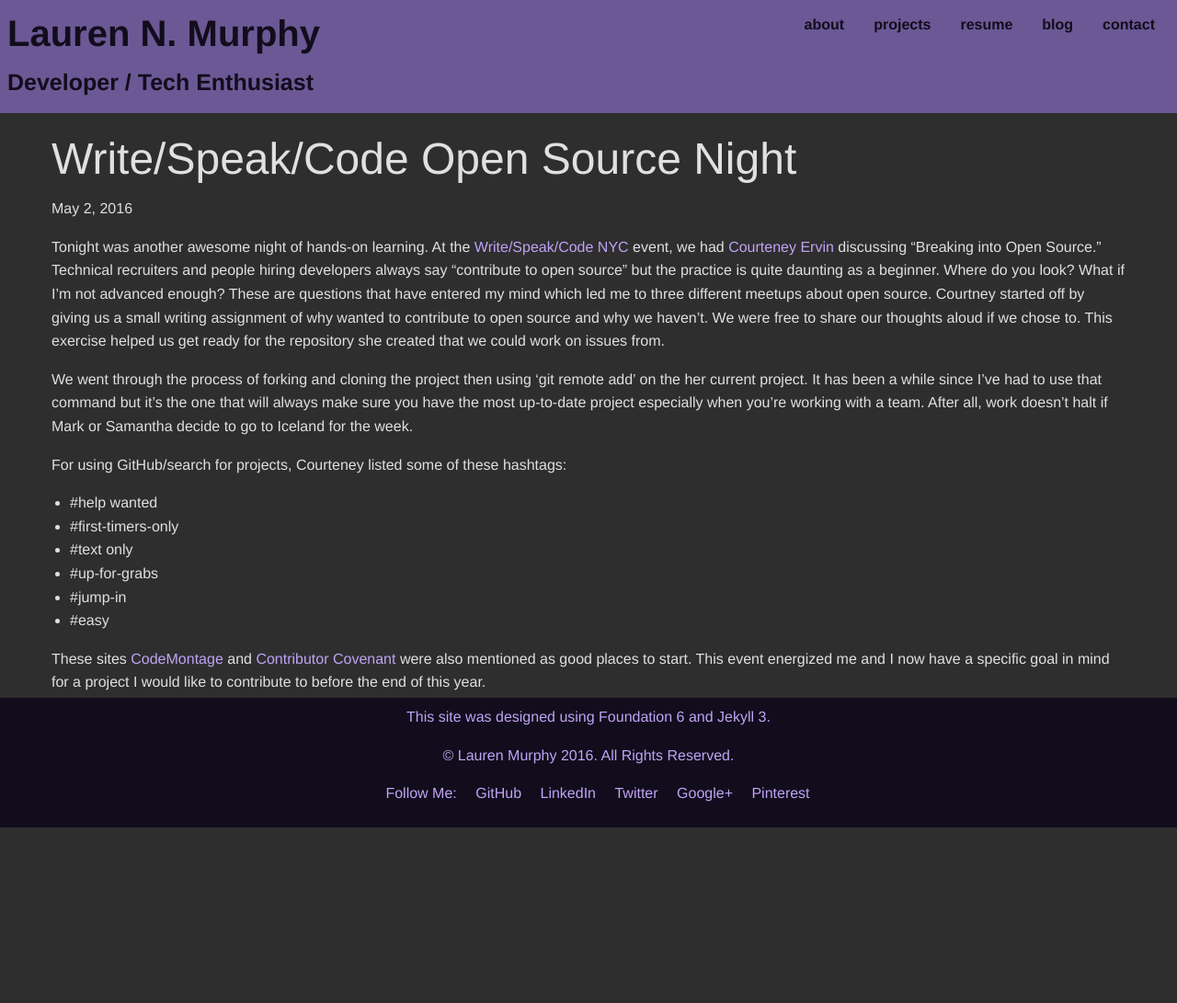
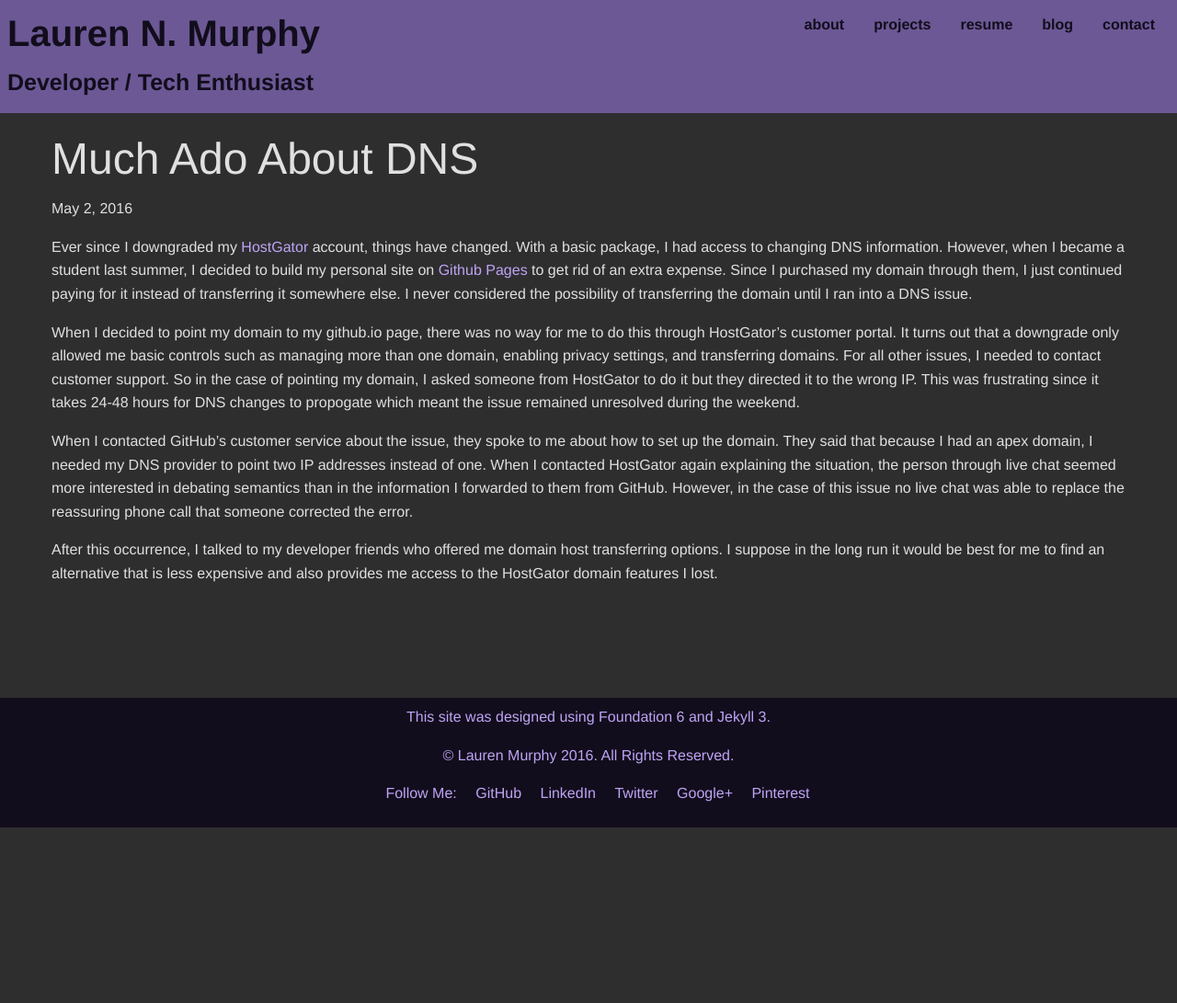
Before and after one commit to laurennor/laurennor.github.io, a Jekyll site: the page built from _posts/2016-05-02-much-ado-about-dns.md, in a window 1280 px wide. Shown: the whole page at 92% size. Built offline with Jekyll 4.4.1, drawn with Linux system fonts in a browser that asks for light colours; after the commit the page ends 973 px from its top, so only the background shows below that.

Commit message:
update contact and projects

```diff
--- a/_includes/footer.html
+++ b/_includes/footer.html
@@ -18,8 +18,6 @@
 </div>
 </div>
   <script src="/js/foundation.min.js"></script>
-  <script src="/js/foundation.core.js"></script>
-  <script src="/js/foundation.abide.js"></script>
   <script>
     $(document).foundation();
   </script>
--- a/_posts/2016-05-02-much-ado-about-dns.md
+++ b/_posts/2016-05-02-much-ado-about-dns.md
@@ -1,24 +1,15 @@
 ---
 layout: post
-title:  Write/Speak/Code Open Source Night
-categories: open-source, oss, wsc
+title:  Much Ado About DNS
+categories: dns, domains
 ---
-Tonight was another awesome night of hands-on learning. At the [Write/Speak/Code NYC][wsc-nyc] event, we had [Courteney Ervin][courteney] discussing "Breaking into Open Source." Technical recruiters and people hiring developers always say "contribute to open source" but the practice is quite daunting as a beginner. Where do you look? What if I'm not advanced enough? These are questions that have entered my mind which led me to three different meetups about open source. Courtney started off by giving us a small writing assignment of why wanted to contribute to open source and why we haven't. We were free to share our thoughts aloud if we chose to. This exercise helped us get ready for the repository she created that we could work on issues from.
+Ever since I downgraded my [HostGator][hostgator] account, things have changed. With a basic package, I had access to changing DNS information. However, when I became a student last summer, I decided to build my personal site on [Github Pages][github-pages] to get rid of an extra expense. Since I purchased my domain through them, I just continued paying for it instead of transferring it somewhere else. I never considered the possibility of transferring the domain until I ran into a DNS issue.
 
-We went through the process of forking and cloning the project then using 'git remote add' on the her current project. It has been a while since I've had to use that command but it's the one that will always make sure you have the most up-to-date project especially when you're working with a team. After all, work doesn't halt if Mark or Samantha decide to go to Iceland for the week.
+When I decided to point my domain to my github.io page, there was no way for me to do this through HostGator's customer portal. It turns out that a downgrade only allowed me basic controls such as managing more than one domain, enabling privacy settings, and transferring domains. For all other issues, I needed to contact customer support. So in the case of pointing my domain, I asked someone from HostGator to do it but they directed it to the wrong IP. This was frustrating since it takes 24-48 hours for DNS changes to propogate which meant the issue remained unresolved during the weekend.
 
-For using GitHub/search for projects, Courteney listed some of these hashtags:
+When I contacted GitHub's customer service about the issue, they spoke to me about how to set up the domain. They said that because I had an apex domain, I needed my DNS provider to point two IP addresses instead of one. When I contacted HostGator again explaining the situation, the person through live chat seemed more interested in debating semantics than in the information I forwarded to them from GitHub. However, in the case of this issue no live chat was able to replace the reassuring phone call that someone corrected the error.
 
-- #help wanted
-- #first-timers-only
-- #text only
-- #up-for-grabs
-- #jump-in
-- #easy
+After this occurrence, I talked to my developer friends who offered me domain host transferring options. I suppose in the long run it would be best for me to find an alternative that is less expensive and also provides me access to the HostGator domain features I lost.
 
-These sites [CodeMontage][code-montage] and [Contributor Covenant][contrib-cov] were also mentioned as good places to start. This event energized me and I now have a specific goal in mind for a project I would like to contribute to before the end of this year.
-
-[wsc-nyc]: http://www.meetup.com/Write-Speak-Code-NYC/
-[code-montage]: https://www.codemontage.com/
-[contrib-cov]: http://contributor-covenant.org/
-[courteney]: https://twitter.com/courteneyervin
+[hostgator]: http://www.hostgator.com/
+[github-pages]: https://pages.github.com/
--- a/projects/index.html
+++ b/projects/index.html
@@ -6,7 +6,10 @@
   <div id="container">
     <section id="projects">
       <h3>Projects</h3>
-        <h5>Coming soon...</h5>
+
+        <h4>Android Projects:</h4>
+          <p><a href="https://github.com/laurennor/magic-eight-ball">Magic 8 Ball App</a></p>
+
         <h5>Please check out some of my projects on <a href="https://github.com/laurennor">github</a></h5>
     </section>
   </div>
```
Also changed, not shown: _posts/2015-07-19-t5-ruby-classes.md (+3 -0 lines), contact.html (+3 -10 lines), js/foundation.abide.js (added, +527 -0 lines), assets/array_example.png (added), assets/css-display-inline.png (added), assets/css-inline-block.png (added), assets/enumerable_map.png (added), assets/hash_example.png (added), assets/html-with-css.png (added), assets/html-without-css.png (added), assets/ruby-class.png (added).
